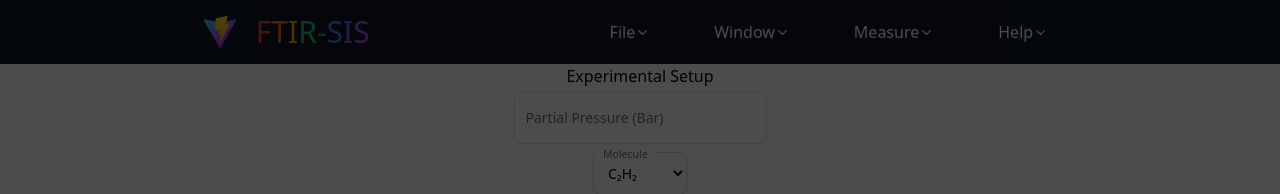
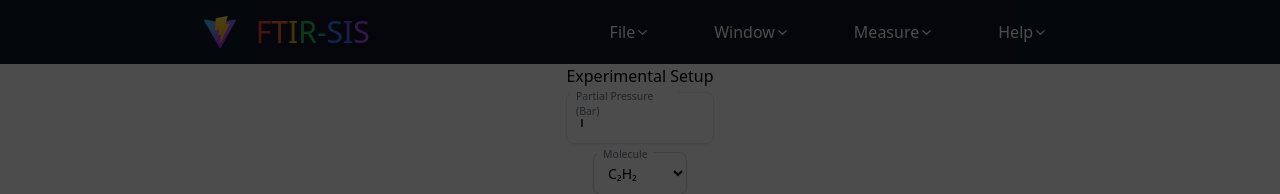
Before and after one commit to vanfossen/ftir-sis-rework, a React (Vite) app: page / in a window 1280 px wide. Shown: the top 194 px of the page. Built offline with nearby package versions, Linux system fonts and the light colour scheme.

Commit message:
update input border to red on error

```diff
--- a/src/components/fields/SingleSliderInput.jsx
+++ b/src/components/fields/SingleSliderInput.jsx
@@ -22,9 +22,12 @@ function SingleSliderInput({ label, min, max }) {
           onChange={handleChange}
         />
         <input
-          className="ms-2 w-12 rounded border text-center shadow-sm outline-none transition-all focus:border-blue-600 focus:outline-none focus:ring-0"
+          className="ms-2 w-16 rounded border text-center shadow-sm outline-none transition-all invalid:border-red-600 focus:border-blue-600 focus:outline-none focus:ring-0"
+          type="number"
+          step={1}
           min={min}
           max={max}
+          required
           value={sliderValue}
           onChange={handleChange}
         />
--- a/src/components/fields/TextInput.jsx
+++ b/src/components/fields/TextInput.jsx
@@ -1,13 +1,25 @@
 import PropTypes from "prop-types";
+import { useState } from "react";
 
-function TextInput({ label, min, max }) {
+function TextInput({ label, min, max, step }) {
+  const [textValue, setTextValue] = useState(1);
+
+  const handleChange = (event) => {
+    setTextValue(event.target.value);
+  };
+
   return (
     <div className="relative m-1">
       <input
+        type="number"
+        step={step}
         min={min}
         max={max}
+        required
         id="floating_outlined"
-        className="peer block rounded-lg border px-2.5 pb-2.5 pt-4 text-base shadow-sm focus:border-blue-600 focus:outline-none focus:ring-0"
+        value={textValue}
+        onChange={handleChange}
+        className="peer block rounded-lg border px-2.5 pb-2.5 pt-4 text-base shadow-sm invalid:border-red-600 focus:border-blue-600 focus:outline-none focus:ring-0"
         placeholder=""
       />
       <label
@@ -25,6 +37,7 @@ TextInput.propTypes = {
   label: PropTypes.string,
   min: PropTypes.number,
   max: PropTypes.number,
+  step: PropTypes.number,
 };
 
 export default TextInput;
--- a/src/pages/ExperimentalSetup.jsx
+++ b/src/pages/ExperimentalSetup.jsx
@@ -9,7 +9,12 @@ function ExperimentalSetup() {
     <div className="flex grow flex-col items-center justify-start">
       <p>Experimental Setup</p>
 
-      <TextInput label={"Partial Pressure (Bar)"} min={0.0001} max={10} />
+      <TextInput
+        label={"Partial Pressure (Bar)"}
+        min={0.0001}
+        max={10}
+        step={0.0001}
+      />
 
       <SelectInput label={"Molecule"} list={moleculeItems} />
 
```
